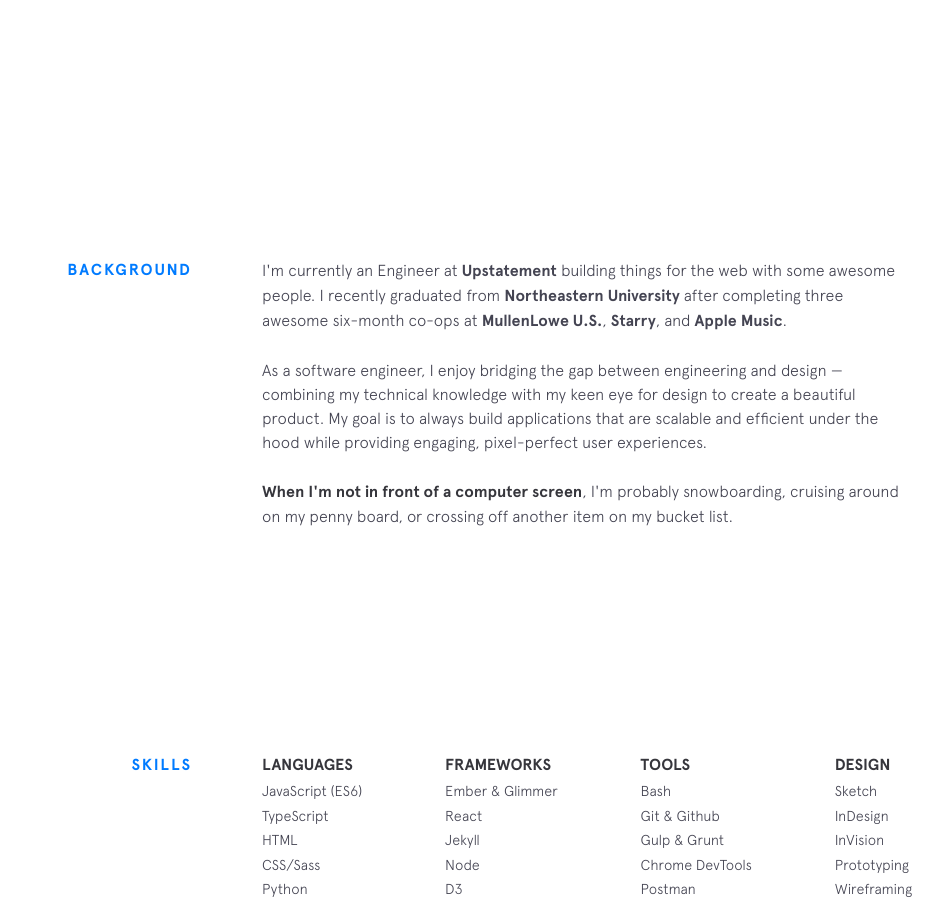
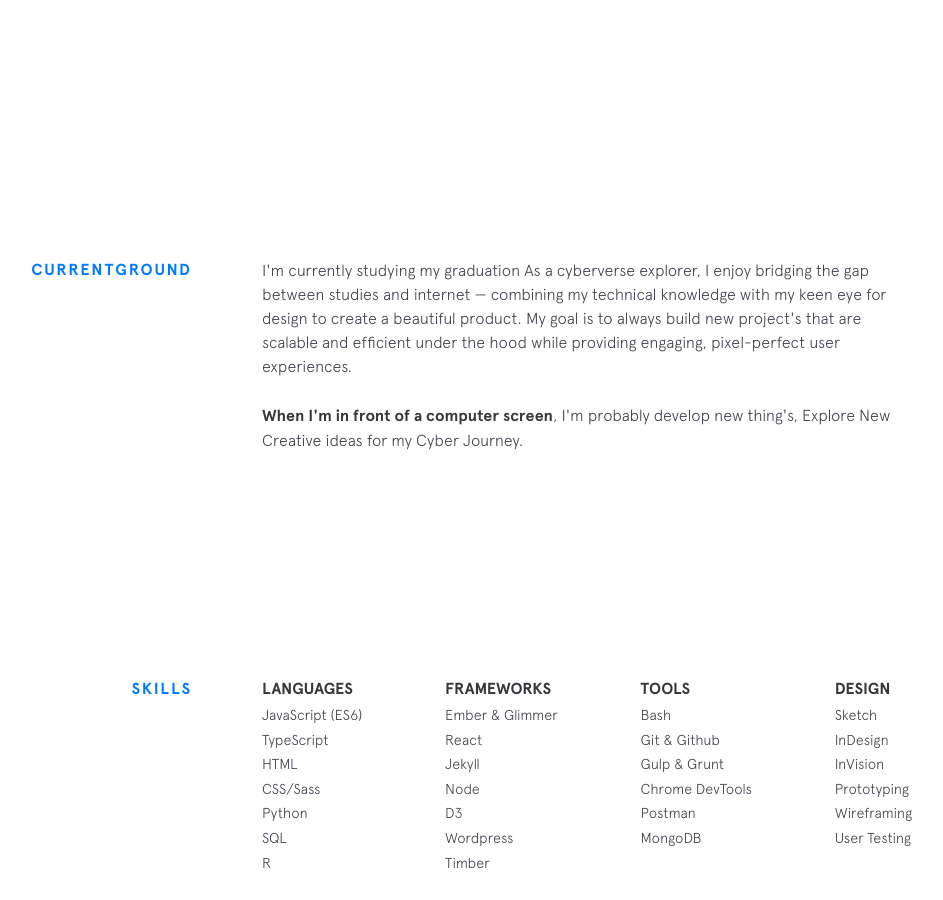
Before and after one commit to thatbynln/thatbynln.github.io, a Jekyll site: the page built from index.html, in a window 1280 px wide and 900 px high, scrolled down 742 px. Shown: the whole window, without its empty margins (188-1131 px from the left). Built offline with Jekyll 4.4.1, drawn with Linux system fonts in a browser that asks for light colours; nearby versions of some CDN libraries.

Commit message:
Update background.html

```diff
--- a/_includes/background.html
+++ b/_includes/background.html
@@ -1,24 +1,17 @@
 <section class="section background">
-  <div class="section__title">Background</div>
+  <div class="section__title">CurrentGround</div>
   <div class="section__content">
-    <p>
-      I'm currently an Engineer at
-      <a class="underline-link" href="https://www.upstatement.com/" target="_blank">Upstatement</a> building things for the web with some awesome people. I recently graduated from
-      <a class="underline-link" href="http://www.ccis.northeastern.edu/" target="_blank">Northeastern University</a> after completing three awesome six-month co-ops at
-      <a class="underline-link" href="https://us.mullenlowe.com/" target="_blank">MullenLowe U.S.</a>,
-      <a class="underline-link" href="https://starry.com/" target="_blank">Starry</a>, and
-      <a class="underline-link" href="https://www.apple.com/music/" target="_blank">Apple Music</a>.
-    </p>
 
     <p>
-      As a software engineer, I enjoy bridging the gap between engineering and design &mdash; combining my technical knowledge
-      with my keen eye for design to create a beautiful product. My goal is to always build applications that are scalable
+      I'm currently studying my graduation
+      As a cyberverse explorer, I enjoy bridging the gap between studies and internet &mdash; combining my technical knowledge
+      with my keen eye for design to create a beautiful product. My goal is to always build new project's that are scalable
       and efficient under the hood while providing engaging, pixel-perfect user experiences.
     </p>
 
     <p>
-      <strong>When I'm not in front of a computer screen</strong>, I'm probably snowboarding, cruising around on my penny board,
-      or crossing off another item on my bucket list.
+      <strong>When I'm in front of a computer screen</strong>, I'm probably develop new thing's, Explore New Creative
+      ideas for my Cyber Journey.
     </p>
 
     <!-- {% include employment-status.html %} -->
```
